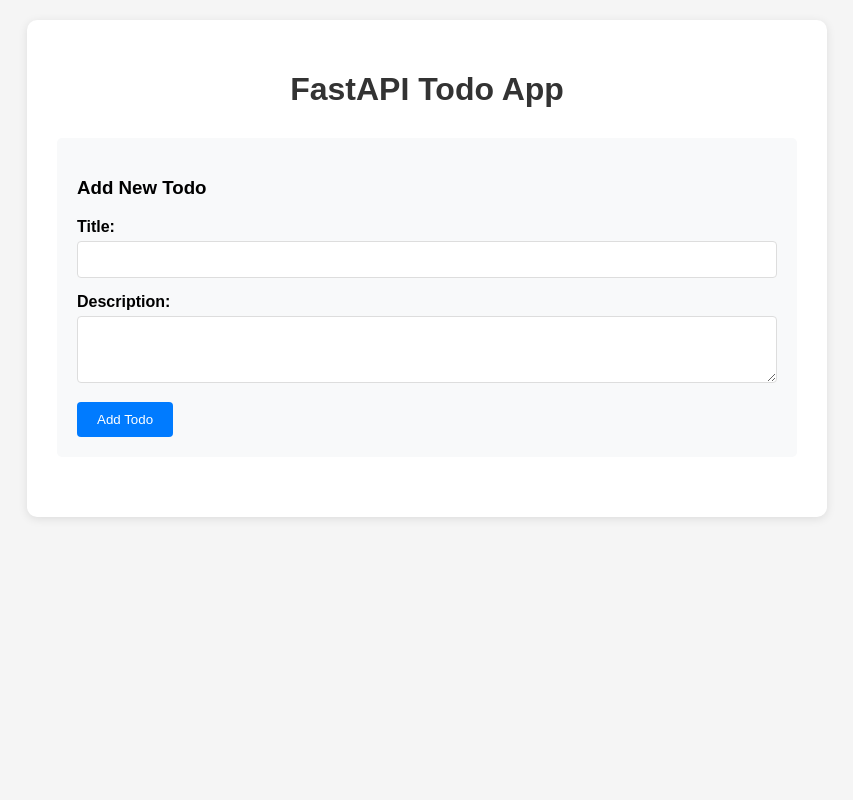
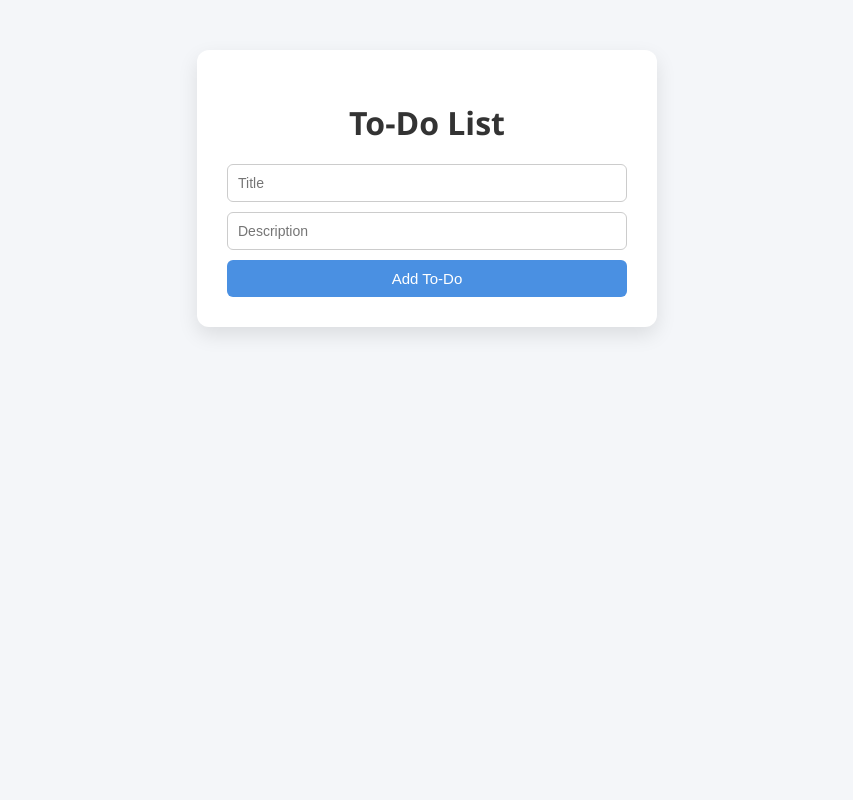
Before and after one commit to Greenapple0101/FASTAPI-APP, a FastAPI app: page / in a window 1280 px wide. Shown: the whole page, without its empty margins (213-1066 px from the left). Run offline with FastAPI, Linux system fonts and the light colour scheme; data that the repository does not hold is empty.

Commit message:
커밋 메시지 작성

```diff
--- a/main.py
+++ b/main.py
@@ -1,17 +1,68 @@
-from fastapi import FastAPI
-from fastapi.templating import Jinja2Templates
-from fastapi.staticfiles import StaticFiles
+from fastapi import FastAPI, HTTPException
 from fastapi.responses import HTMLResponse
-from fastapi import Request
+from pydantic import BaseModel
+import json
+import os
 
 app = FastAPI()
 
-templates = Jinja2Templates(directory="templates")
+# To-Do 항목 모델
+class TodoItem(BaseModel):
+    id: int
+    title: str
+    description: str
+    completed: bool
 
+# JSON 파일 경로
+TODO_FILE = "todo.json"
+
+# JSON 파일에서 To-Do 항목 로드
+def load_todos():
+    if os.path.exists(TODO_FILE):
+        with open(TODO_FILE, "r") as file:
+            return json.load(file)
+    return []
+
+# JSON 파일에 To-Do 항목 저장
+def save_todos(todos):
+    with open(TODO_FILE, "w") as file:
+        json.dump(todos, file, indent=4)
+
+# To-Do 목록 조회
+@app.get("/todos", response_model=list[TodoItem])
+def get_todos():
+    return load_todos()
+
+# 신규 To-Do 항목 추가
+@app.post("/todos", response_model=TodoItem)
+def create_todo(todo: TodoItem):
+    todos = load_todos()
+    todos.append(todo.dict())
+    save_todos(todos)
+    return todo
+
+# To-Do 항목 수정
+@app.put("/todos/{todo_id}", response_model=TodoItem)
+def update_todo(todo_id: int, updated_todo: TodoItem):
+    todos = load_todos()
+    for todo in todos:
+        if todo["id"] == todo_id:
+            todo.update(updated_todo.dict())
+            save_todos(todos)
+            return updated_todo
+    raise HTTPException(status_code=404, detail="To-Do item not found")
+
+# To-Do 항목 삭제
+@app.delete("/todos/{todo_id}", response_model=dict)
+def delete_todo(todo_id: int):
+    todos = load_todos()
+    todos = [todo for todo in todos if todo["id"] != todo_id]
+    save_todos(todos)
+    return {"message": "To-Do item deleted"}
+
+# HTML 파일 서빙
 @app.get("/", response_class=HTMLResponse)
-async def read_root(request: Request):
-    return templates.TemplateResponse("index.html", {"request": request})
-
-if __name__ == "__main__":
-    import uvicorn
-    uvicorn.run(app, host="0.0.0.0", port=8000)
+def read_root():
+    with open("templates/index.html", "r") as file:
+        content = file.read()
+    return HTMLResponse(content=content)
--- a/templates/index.html
+++ b/templates/index.html
@@ -3,208 +3,120 @@
 <head>
   <meta charset="UTF-8">
   <meta name="viewport" content="width=device-width, initial-scale=1.0">
-    <title>FastAPI Todo App</title>
+  <title>To-Do List</title>
   <style>
     body {
-            font-family: Arial, sans-serif;
-            max-width: 800px;
-            margin: 0 auto;
-            padding: 20px;
-            background-color: #f5f5f5;
+      font-family: "Segoe UI", Tahoma, Geneva, Verdana, sans-serif;
+      background: #f4f6f9;
+      margin: 0;
+      padding: 0;
+      display: flex;
+      justify-content: center;
+      align-items: flex-start;
+      min-height: 100vh;
     }
     .container {
       background: white;
+      margin-top: 50px;
       padding: 30px;
-            border-radius: 10px;
-            box-shadow: 0 2px 10px rgba(0,0,0,0.1);
+      border-radius: 12px;
+      box-shadow: 0 8px 20px rgba(0,0,0,0.1);
+      width: 400px;
     }
     h1 {
+      text-align: center;
       color: #333;
-            text-align: center;
-            margin-bottom: 30px;
+      margin-bottom: 20px;
     }
-        .todo-form {
-            margin-bottom: 30px;
-            padding: 20px;
-            background: #f8f9fa;
-            border-radius: 5px;
+    #todo-list {
+      list-style: none;
+      padding: 0;
+      margin: 0 0 20px 0;
     }
-        .form-group {
-            margin-bottom: 15px;
+    #todo-list li {
+      background: #f0f2f5;
+      margin: 8px 0;
+      padding: 10px 15px;
+      border-radius: 8px;
+      transition: background 0.3s;
     }
-        label {
-            display: block;
-            margin-bottom: 5px;
-            font-weight: bold;
+    #todo-list li:hover {
+      background: #e0e3e7;
     }
-        input, textarea {
-            width: 100%;
+    form {
+      display: flex;
+      flex-direction: column;
+      gap: 10px;
+    }
+    input {
       padding: 10px;
-            border: 1px solid #ddd;
-            border-radius: 4px;
-            box-sizing: border-box;
+      border: 1px solid #ccc;
+      border-radius: 6px;
+      outline: none;
+      font-size: 14px;
+      transition: border 0.3s;
+    }
+    input:focus {
+      border: 1px solid #4a90e2;
     }
     button {
-            background: #007bff;
+      padding: 10px;
+      background: #4a90e2;
       color: white;
-            padding: 10px 20px;
       border: none;
-            border-radius: 4px;
+      border-radius: 6px;
       cursor: pointer;
+      font-size: 15px;
+      transition: background 0.3s;
     }
     button:hover {
-            background: #0056b3;
-        }
-        .todo-item {
-            background: white;
-            border: 1px solid #ddd;
-            border-radius: 5px;
-            padding: 15px;
-            margin-bottom: 10px;
-            display: flex;
-            justify-content: space-between;
-            align-items: center;
-        }
-        .todo-content {
-            flex: 1;
-        }
-        .todo-title {
-            font-weight: bold;
-            margin-bottom: 5px;
-        }
-        .todo-description {
-            color: #666;
-            font-size: 14px;
-        }
-        .todo-actions {
-            display: flex;
-            gap: 10px;
-        }
-        .btn-edit {
-            background: #28a745;
-        }
-        .btn-delete {
-            background: #dc3545;
-        }
-        .btn-edit:hover {
-            background: #1e7e34;
-        }
-        .btn-delete:hover {
-            background: #c82333;
+      background: #357ab7;
     }
   </style>
 </head>
 <body>
   <div class="container">
-        <h1>FastAPI Todo App</h1>
-
-        <div class="todo-form">
-            <h3>Add New Todo</h3>
-            <form id="todoForm">
-                <div class="form-group">
-                    <label for="title">Title:</label>
-                    <input type="text" id="title" name="title" required>
-                </div>
-                <div class="form-group">
-                    <label for="description">Description:</label>
-                    <textarea id="description" name="description" rows="3"></textarea>
-                </div>
-                <button type="submit">Add Todo</button>
+    <h1>To-Do List</h1>
+    <ul id="todo-list"></ul>
+    <form id="todo-form">
+      <input type="text" id="title" placeholder="Title" required>
+      <input type="text" id="description" placeholder="Description" required>
+      <button type="submit">Add To-Do</button>
     </form>
   </div>
 
-        <div id="todos">
-            {% for todo in todos %}
-            <div class="todo-item" data-id="{{ todo.id }}">
-                <div class="todo-content">
-                    <div class="todo-title">{{ todo.title }}</div>
-                    <div class="todo-description">{{ todo.description }}</div>
-                </div>
-                <div class="todo-actions">
-                    <button class="btn-edit" onclick="editTodo('{{ todo.id }}')">Edit</button>
-                    <button class="btn-delete" onclick="deleteTodo('{{ todo.id }}')">Delete</button>
-                </div>
-            </div>
-            {% endfor %}
-        </div>
-    </div>
+  <script>
+    async function fetchTodos() {
+      const response = await fetch('/todos');
+      const todos = await response.json();
+      const todoList = document.getElementById('todo-list');
+      todoList.innerHTML = '';
+      todos.forEach(todo => {
+        const li = document.createElement('li');
+        li.textContent = `${todo.title}: ${todo.description}`;
+        todoList.appendChild(li);
+      });
+    }
 
-    <script>
-        document.getElementById('todoForm').addEventListener('submit', async function(e) {
-            e.preventDefault();
-
-            const formData = new FormData(this);
-            const todo = {
-                title: formData.get('title'),
-                description: formData.get('description')
-            };
-
-            try {
-                const response = await fetch('/todos/', {
+    document.getElementById('todo-form').addEventListener('submit', async (event) => {
+      event.preventDefault();
+      const title = document.getElementById('title').value;
+      const description = document.getElementById('description').value;
+      const response = await fetch('/todos', {
         method: 'POST',
         headers: {
-                        'Content-Type': 'application/json',
+          'Content-Type': 'application/json'
         },
-                    body: JSON.stringify(todo)
+        body: JSON.stringify({ id: Date.now(), title, description, completed: false })
       });
-
       if (response.ok) {
-                    location.reload();
-                }
-            } catch (error) {
-                console.error('Error:', error);
+        document.getElementById('title').value = '';
+        document.getElementById('description').value = '';
+        fetchTodos();
       }
     });
 
-        async function deleteTodo(id) {
-            if (confirm('Are you sure you want to delete this todo?')) {
-                try {
-                    const response = await fetch(`/todos/${id}`, {
-                        method: 'DELETE'
-                    });
-
-                    if (response.ok) {
-                        location.reload();
-                    }
-                } catch (error) {
-                    console.error('Error:', error);
-                }
-            }
-        }
-
-        function editTodo(id) {
-            const todoItem = document.querySelector(`[data-id="${id}"]`);
-            const title = todoItem.querySelector('.todo-title').textContent;
-            const description = todoItem.querySelector('.todo-description').textContent;
-
-            const newTitle = prompt('Edit title:', title);
-            if (newTitle !== null) {
-                const newDescription = prompt('Edit description:', description);
-
-                updateTodo(id, newTitle, newDescription);
-            }
-        }
-
-        async function updateTodo(id, title, description) {
-            try {
-                const response = await fetch(`/todos/${id}`, {
-                    method: 'PUT',
-                    headers: {
-                        'Content-Type': 'application/json',
-                    },
-                    body: JSON.stringify({
-                        title: title,
-                        description: description
-                    })
-                });
-
-                if (response.ok) {
-                    location.reload();
-                }
-            } catch (error) {
-                console.error('Error:', error);
-            }
-        }
+    fetchTodos();
   </script>
 </body>
 </html>
```
Lines whose indentation alone changed are shown as unchanged.
